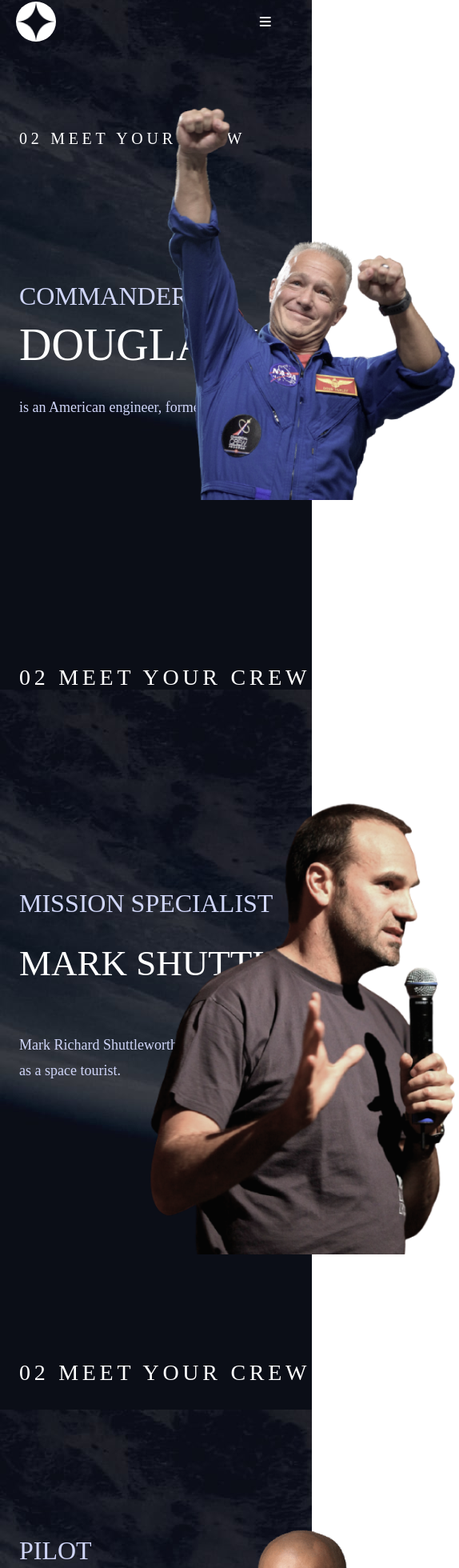
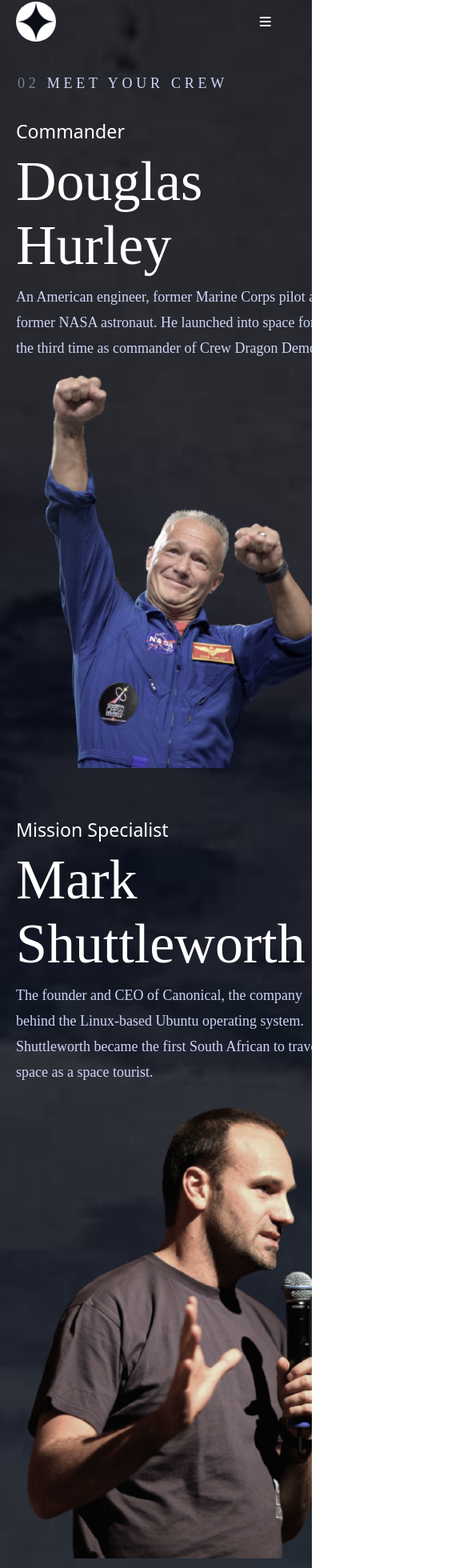
Before and after one commit to Adeolade1st/space-tourism-site, a React (Create React App) app: page /crew in a window 390 px wide. Shown: the part 38-1998 px from the top of the page at 80% size, 574 px wide, since content can reach past the window. Built offline with nearby package versions, Linux system fonts and the light colour scheme.

Commit message:
Crew Member responsive

```diff
--- a/src/App.jsx
+++ b/src/App.jsx
@@ -18,9 +18,9 @@
           <NavBar />
           <Routes>
             <Route path="/" element={<HomePage />} />
-            <Route path="/Destination" element={<Destination />} />
-            <Route path="/Crew" element={<Crew />} />
-            <Route path="/Technology" element={<Technology />} />
+            <Route path="/destination" element={<Destination />} />
+            <Route path="/crew" element={<Crew />} />
+            <Route path="/technology" element={<Technology />} />
           </Routes>
         </header>
       </Router>
--- a/src/Pages/Crew.jsx
+++ b/src/Pages/Crew.jsx
@@ -1,96 +1,74 @@
 import React from "react";
-import './styles/crew.css';
-import doug from './images/doug.png';
-import mark from './images/mark.png';
-import bgs from './images/background-crew-desktop.jpg';
-import bgs2 from './images/background-crew-desktop1.jpg';
-import bgs3 from './images/background-crew-desktop2.jpg';
-import bgs4 from './images/background-crew-desktop3.jpg';
-import victor from './images/image-victor-glover.png';
-import anouseh from './images/image-anousheh-ansari.png';
+import "./styles/crew.css";
+import DOUG from "./images/doug.png";
+import MARK from "./images/mark.png";
+import bgs from "./images/background-crew-desktop.jpg";
+import VICTOR from "./images/image-victor-glover.png";
+import ANOUSEH from "./images/image-anousheh-ansari.png";
 
-
-
-export default function Crew(){
+const CrewMember = ({position, name, introduction, image, reverse}) => {
     return(
-        <div className="crew">
-             <img src={bgs} alt="background" className="bg-image" />
-              <img src={bgs2} alt="background" className="bgs2-image" />
-               <img src={bgs3} alt="background" className="bgs3-image" />
-                <img src={bgs4} alt="background" className="bgs4-image" />
-
-
-
-             <div className="container hero">
-
-             <div className="container">
-
-                <h1 className="doug-head">02 MEET YOUR CREW</h1>
-                <div className="row">
-                    <div className="col-sm-6">
-                    <div className="commander-doug">Commander </div>
-                    <div className="douglas">  Douglas Hurley  </div>
-                    <p className="doug-about">is an American engineer, former Marine Corps pilot and former NASA astronaut.
-                     He launched into space for the third time as commander of Crew Dragon Demo-2.</p>
-                     </div>
-                    <div className="col-sm-6"><img src={doug} alt="dougs" className="doug-image img-fluid"/></div>
-
+        <div className="crew-body">
+          <main>
+                <div className={reverse ? "crew-container-reverse" : "crew-container"}>
+                    <div>
+                        <h3 className="text-white">{position}</h3>
+                        <h1 className="title">{name}</h1>
+                        <p className="text">{introduction}</p>
+                    </div>
+                    <img src={image} alt="dougs" className="crew-image mb-4" />
                 </div>
-
-
-             </div>
-
-             <div className="container">
-
-                <p className="head-mark">02 MEET YOUR CREW</p>
-                <div className="row">
-                    <div className="col-sm-6"> <p> <div className="specialist">MISSION SPECIALIST </div>
-                     <div className="mark-shu">Mark Shuttleworth</div> <div className="mark-about">Mark Richard Shuttleworth is the founder and CEO of Canonical,
-                     the company behind the Linux-based Ubuntu operating system. Shuttleworth became the first South African to travel to space as a space tourist.</div>
-                    </p></div>
-                    <div className="col-sm-6"><img src={mark} alt="mark" className="mark-image img-fluid"/></div>
-
-                </div>
-
-
-             </div>
-
-
-             <div className="container">
-
-                <p className="head-victor">02 MEET YOUR CREW</p>
-                <div className="row">
-                    <div className="col-sm-6"> <p> <div className="pilot">PILOT </div>
-                    <div className="victor-glover">VICTOR GLOVER</div> <div className="victor-about">Pilot on the first operational
-                    flight of the SpaceX Crew Dragon to the International Space Station. Glover is a commander in the U.S.
-                    Navy where he pilots an F/A-18.He was a crew member of Expedition 64, and served as a station systems flight engineer.</div>
-                   </p></div>
-                    <div className="col-sm-6"><img src={victor} alt="victor-glover" className="victor-image img-fluid"/></div>
-
-                </div>
-
-
-             </div>
-
-
-             <div className="container">
-
-                <p className="head-anouseh">02 MEET YOUR CREW</p>
-                <div className="row">
-                    <div className="col-sm-6"> <p> <div className="engineer">Flight Engineer</div>
-                    <div className="anuouseh-ansari">Anousheh Ansari </div> <div className="anouseh-about">Anousheh Ansari is an Iranian American engineer and co-founder of Prodea Systems.
-                    Ansari was the fourth self-funded space tourist,
-                    the first self-funded woman to fly to the ISS, and the first Iranian in space.</div>
-                   </p></div>
-                    <div className="col-sm-6"><img src={anouseh} alt="anouseh-ansari" className="anouseh-image img-fluid"/></div>
-
-                </div>
-
-
-             </div>
-            </div>
-
+          </main>
         </div>
 
-    );
+    )
 }
+
+export default function Crew() {
+  return (
+    <div className="crew-body">
+        <img src={bgs} alt="background" className="background-image" />
+        <p className="crew-head">
+            <span className="num">02</span> MEET YOUR CREW
+        </p>
+        <CrewMember
+            position={"Commander"}
+            name={"Douglas Hurley"}
+            introduction={`An American engineer, former Marine Corps pilot and former
+                        NASA astronaut. He launched into space for the third time as
+                        commander of Crew Dragon Demo-2.`}
+            image={DOUG}
+            />
+        <CrewMember
+            position={"Mission Specialist"}
+            name={"Mark Shuttleworth"}
+            introduction={`The founder and CEO of Canonical,
+                            the company behind the Linux-based Ubuntu operating system.
+                            Shuttleworth became the first South African to travel to space
+                            as a space tourist.`}
+            image={MARK}
+            reverse={true}
+        />
+        <CrewMember
+            position={"Pilot"}
+            name={"Victor Glover"}
+            introduction={`He is the first operational flight of the SpaceX Crew
+                            Dragon to the International Space Station. Glover is a
+                            commander in the U.S. Navy where he pilots an F/A-18.He was a
+                            crew member of Expedition 64, and served as a station systems
+                            flight engineer.`}
+            image={VICTOR}
+        />
+        <CrewMember
+            position={"Flight Engineer"}
+            name={"Anousheh Ansari"}
+            introduction={`An Iranian American engineer and co-founder
+                            of Prodea Systems. Ansari was the fourth self-funded space
+                            tourist, the first self-funded woman to fly to the ISS, and
+                            the first Iranian in space.`}
+            image={ANOUSEH}
+            reverse={true}
+        />
+    </div>
+  );
+}
--- a/src/Pages/Destination.jsx
+++ b/src/Pages/Destination.jsx
@@ -48,7 +48,6 @@
       <img src={bgDestination} alt="background" className="background-image" />
       <main>
       <p className="destination-head">
-        {" "}
         <span className="num">01</span> PICK YOUR DESTINATION
       </p>
       {
--- a/src/Pages/NavBar.jsx
+++ b/src/Pages/NavBar.jsx
@@ -19,13 +19,13 @@
                 <Link to="/" className="active">
                   <strong>00</strong> HOME
                 </Link>
-                <Link to="/Destination">
+                <Link to="/destination">
                   <strong>01</strong> DESTINATION
                 </Link>
-                <Link to="/Crew">
+                <Link to="/crew">
                   <strong>02</strong> CREW
                 </Link>
-                <Link to="/Technology">
+                <Link to="/technology">
                   <strong>03</strong> TECHNOLOGY
                 </Link>
               </nav>
--- a/src/Pages/styles/crew.css
+++ b/src/Pages/styles/crew.css
@@ -1,247 +1,168 @@
+.crew-body {
+    width: 100%;
+    overflow: hidden;
+}
 
+.background-image {
+    width: 100%;
+    height: 3200px;
+    object-fit: cover;
+}
 
-.doug-head{
-    color: white;
-    position: absolute;
-    top: 200px;
+.crew-image {
+    max-width: 600px;
+}
+
+.crew-head {
+    position: relative;
+    color: #d0d6f9;
+    font-size: 28px;
+    font-weight: 400px;
+    letter-spacing: 4.73px;
+    justify-content: center;
     font-family: Barlow Condensed;
-        font-size: 20px;
+    padding: 8% 0 0 10%;
+    font-style: normal;
+    line-height: normal;
+    text-transform: uppercase;
+}
+
+.crew-container {
+    position: relative;
+    display: flex;
+    align-items: center;
+    justify-content: space-between;
+    padding: 40px;
+    gap: 10%;
+}
+
+.crew-container-reverse {
+    position: relative;
+    display: flex;
+    flex-direction: row-reverse;
+    align-items: center;
+    justify-content: space-between;
+    padding: 40px;
+    gap: 10%;
+}
+
+.title {
+    color: #ffff;
+    font-family: Bellefair;
+    font-size: 100px;
     font-style: normal;
     font-weight: 400;
     line-height: normal;
-        letter-spacing: 4.725px;
-        text-transform: uppercase;
 }
 
-
-
-
-.doug-image{
-    position: absolute;
-    top: 170px;
-    margin-left: 150px;
-    max-width: 400px;
-}
-
-
-.commander-doug{
-    color: #D0D6F9;
-        font-family: Bellefair;
-        font-size: 32px;
-        font-style: normal;
-        font-weight: 400;
-        line-height: normal;
-        text-transform: uppercase;
-        position: relative;
-        top: -3210px;
-
-
-}
-
-.douglas{
-    color: white;
-        font-family: Bellefair;
-        font-size: 56px;
-        font-style: normal;
-        font-weight: 400;
-        line-height: normal;
-        text-transform: uppercase;
-        margin-bottom: 20px;
-        position: relative;
-        top: -3200px;
-}
-
-.doug-about{
-    color:#D0D6F9;
+.text {
+    color: #d0d6f9;
     font-family: Barlow;
     font-size: 18px;
     font-style: normal;
     font-weight: 400;
     line-height: 32px;
-        position: relative;
-        top: -3190px;
+}
+
+@media screen and (max-width: 1024px) {
+    .crew-head {
+        padding: 15% 0 0 10%;
+    }
+
+    .crew-container, .crew-container-reverse{
+        padding: 40px;
+        gap: 3%;
+    }
+
+    .crew-image {
+        max-width: 500px;
+    }
+
+    .background-image {
+        height: 3000px;
+    }
+}
+
+@media screen and (max-width: 768px) {
+    .crew-head {
+        padding: 20% 0 0 10%;
+        font-size: 24px;
+    }
+
+    .background-image {
+        height: 4250px;
+    }
+
+    .crew-container, .crew-container-reverse {
+        flex-direction: column;
+    }
 
 }
 
-
-.specialist {
-    color: #D0D6F9;
-    font-family: Bellefair;
-    font-size: 32px;
-    font-style: normal;
-    font-weight: 400;
-    line-height: normal;
-    text-transform: uppercase;
-    position: relative;
-    top: -2620px;
-
+@media screen and (max-width: 426px) {
+    .crew-head {
+        padding: 30% 0 0 5%;
+        font-size: 18px;
     }
 
-.mark-shu {
-    color: white;
-    font-family: Bellefair;
-    font-size: 45px;
-    font-style: normal;
-    font-weight: 400;
-    line-height: normal;
-    text-transform: uppercase;
-    margin-bottom: 20px;
-   position: relative;
-   top: -2590px;
+    .background-image {
+        height: 3750px;
     }
 
-.mark-about {
-    color: #D0D6F9;
-    font-family: Barlow;
-    font-size: 18px;
-    font-style: normal;
-    font-weight: 400;
-    line-height: 32px;
-    position: relative;
-    top: -2550px;
-
-}
-.mark-image {
-    position: absolute;
-    top: 1030px;
-    margin-left: 150px;
+    .crew-image {
         max-width: 400px;
     }
 
-.head-mark{
-    color:white;
-        font-family: Barlow Condensed;
-        font-size: 28px;
-        font-style: normal;
-        font-weight: 400;
-        line-height: normal;
-        letter-spacing: 4.725px;
-        position: absolute;
-        margin-top: -2900px;
-
+    .crew-container, .crew-container-reverse {
+        padding: 20px;
     }
 
-
-.pilot {
-    color:#D0D6F9;
-    font-family: Bellefair;
-    font-size: 32px;
-    font-style: normal;
-    font-weight: 400;
-    line-height: normal;
-    text-transform: uppercase;
-    position: relative;
-    top: -2000px;
-
+    .title {
+        font-size: 70px;
+    }
 }
 
-.victor-glover {
-    color: white;
-    font-family: Bellefair;
-    font-size: 45px;
-    font-style: normal;
-    font-weight: 400;
-    line-height: normal;
-    text-transform: uppercase;
-    margin-bottom: 20px;
-   position: relative;
-   top: -1970px;
+@media screen and (max-width: 376px) {
+    .crew-head {
+        font-size: 14px;
     }
 
-.victor-about {
-    color: #D0D6F9;
-    font-family: Barlow;
-    font-size: 18px;
-    font-style: normal;
-    font-weight: 400;
-    line-height: 32px;
-    position: relative;
-    top: -1900px;
-
-
+    .crew-container, .crew-container-reverse {
+        padding: 10px;
     }
 
-.victor-image {
-    position: absolute;
-    top: 1950px;
-    margin-left: 150px;
-    max-width: 400px;
+    .title {
+        font-size: 50px;
     }
 
-.head-victor{
-    color: white;
-    font-family: Barlow Condensed;
-    font-size: 28px;
-    font-style: normal;
-    font-weight: 400;
-    line-height: normal;
-    letter-spacing: 4.725px;
-    position: absolute;
-    margin-top: -2220px;
-
+    .crew-image {
+        max-width: 300px;
     }
 
-
-
-
-
-
-
-.engineer {
-    color: #D0D6F9;
-    font-family: Bellefair;
-    font-size: 32px;
-    font-style: normal;
-    font-weight: 400;
-    line-height: normal;
-    text-transform: uppercase;
-    position: relative;
-    top: -1370px;
-
+    .background-image {
+        height: 2990px;
+    }
 }
 
-.anuouseh-ansari{
-    color: white;
-    font-family: Bellefair;
-    font-size: 45px;
-    font-style: normal;
-    font-weight: 400;
-    line-height: normal;
-    text-transform: uppercase;
-    margin-bottom: 20px;
-    position: relative;
-    top: -1350px;
+@media screen and (max-width: 321px) {
+    .crew-head {
+        padding: 38% 0 0 5%;
+        font-size: 12px;
     }
 
-.anouseh-about {
-    color: #D0D6F9;
-    font-family: Barlow;
-    font-size: 18px;
-    font-style: normal;
-    font-weight: 400;
-    line-height: 32px;
-    position: relative;
-    top: -1300px;
-
-
+    .crew-image {
+        max-width: 280px;
     }
 
-.anouseh-image {
-    position: absolute;
-    top: 2900px;
-    margin-left: 150px;
-    max-width: 400px;
+    .background-image {
+        height: 2850px;
     }
 
-.head-anouseh{
-    color: white;
-    font-family: Barlow Condensed;
-    font-size: 28px;
-    font-style: normal;
-    font-weight: 400;
-    line-height: normal;
-    letter-spacing: 4.725px;
-    position: absolute;
-    margin-top: -1550px;
+    .title {
+        font-size: 40px;
+    }
 
+    .crew-image {
+        max-width: 280px;
     }
+}
```
Lines whose indentation alone changed are shown as unchanged.
